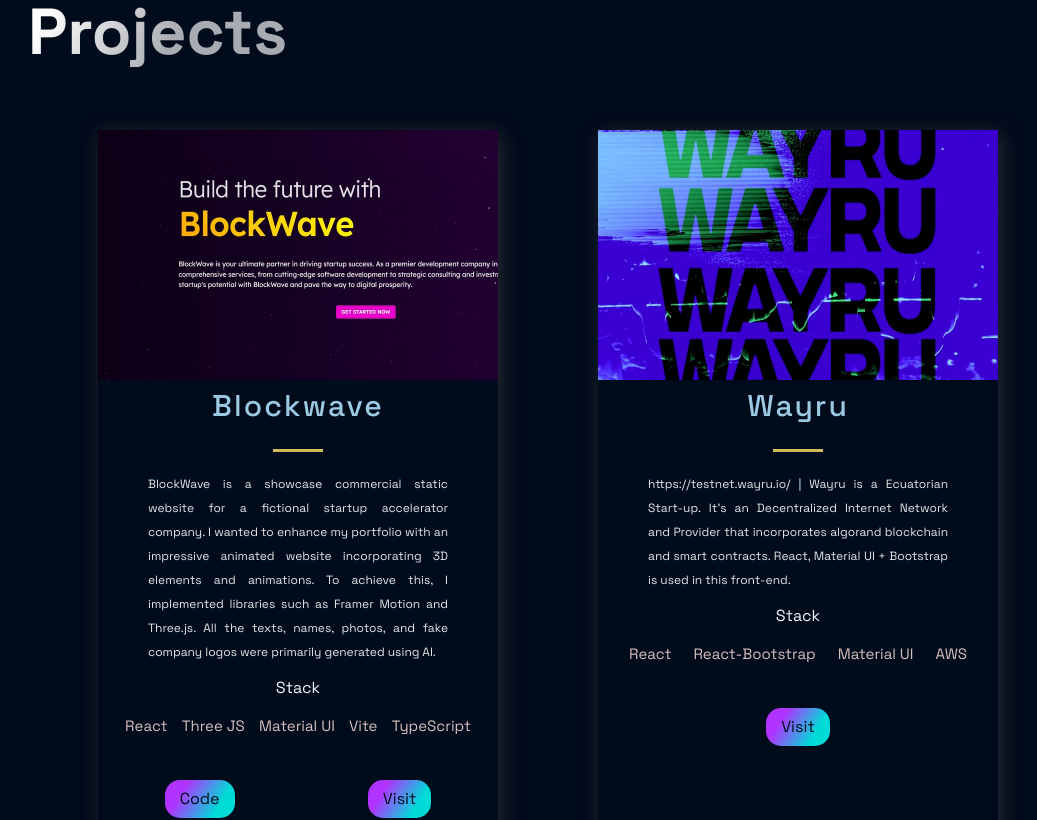
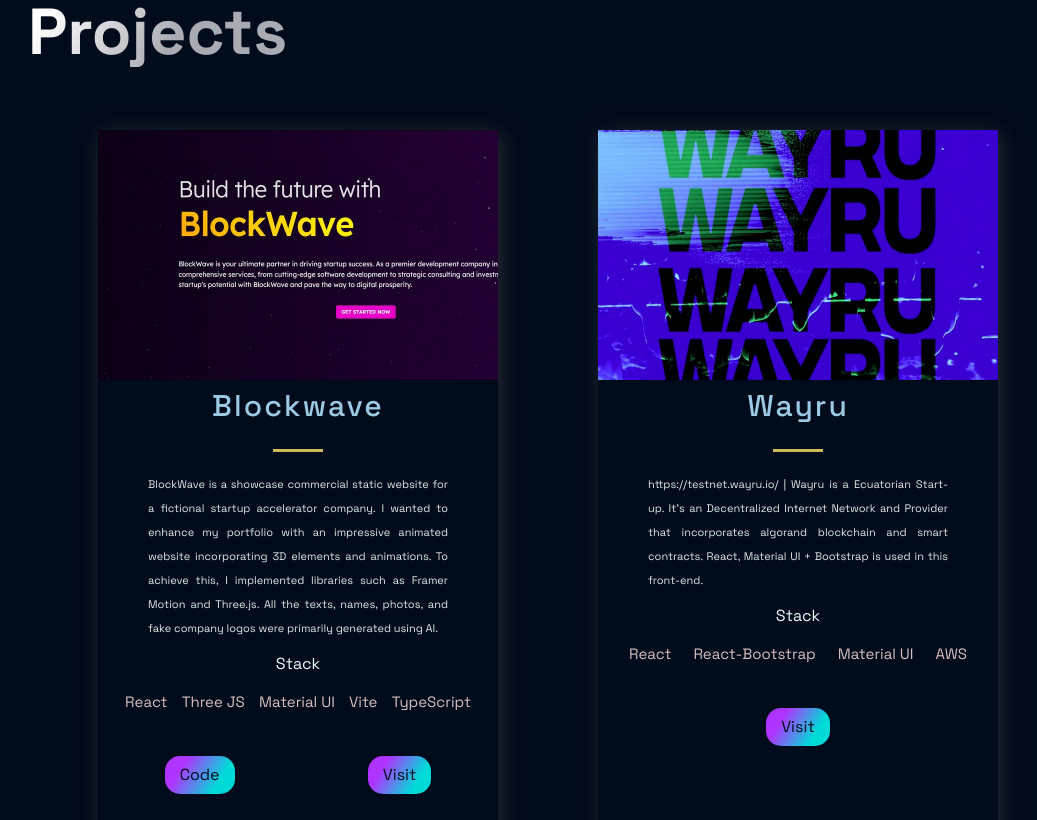
Before and after one commit to agustinguillen/portfolio-heroku, a Next.js app: page / in a window 1280 px wide. Shown: the part 820-1640 px from the top of the page, without its empty margins (92-1129 px from the left). Built offline with nearby package versions, Linux system fonts and the light colour scheme.

Commit message:
fix: minHeight cards

```diff
--- a/src/components/Projects/Projects.js
+++ b/src/components/Projects/Projects.js
@@ -11,13 +11,13 @@
     <GridContainer style={{ paddingBottom: '5vh' }}>
       {projects.map((p, i) => {
         return (
-          <BlogCard key={i} style={{ height: '760px' }}>
+          <BlogCard key={i} style={{ height: '760px', minHeight: 'fit-content' }}>
             <Img src={p.image} style={{ height: '250px' }} />
             <TitleContent>
               <HeaderThree title="true">{p.title}</HeaderThree>
               <Hr />
             </TitleContent>
-            <CardInfo className="card-info" style={{ fontSize: '1.2rem' }}>{p.description}</CardInfo>
+            <CardInfo className="card-info" style={{ fontSize: '1.1rem' }}>{p.description}</CardInfo>
             <div style={{ marginTop: '15px' }}>
               <TitleContent>Stack</TitleContent>
               <TagList>
```
